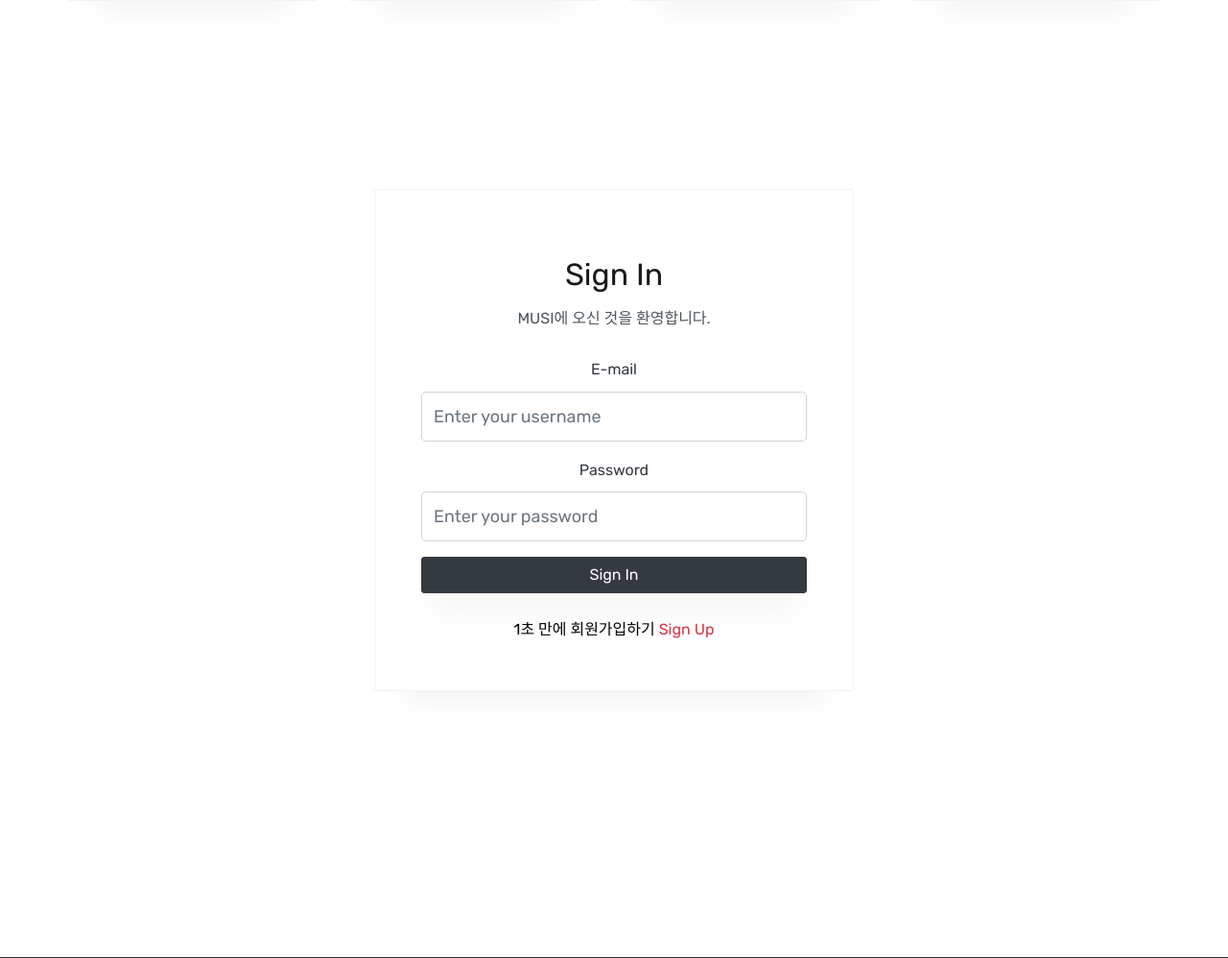
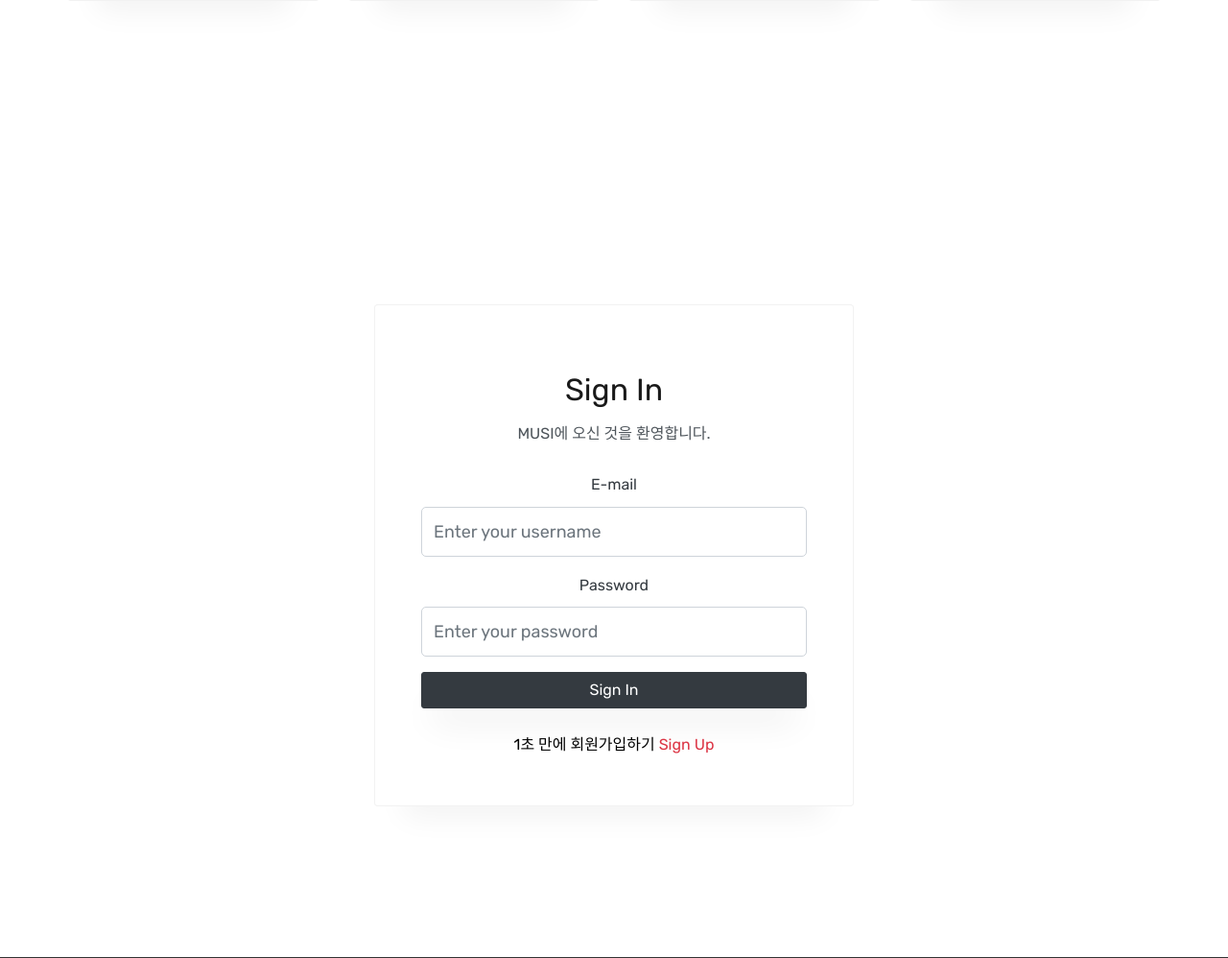
Before and after one commit to khn5906/MUSI, a Django app: page /analysis/process_input/ in a window 1280 px wide. Shown: the part 4603-5601 px from the top of the page at 96% size. Run offline with Django 5.2, Linux system fonts and the light colour scheme; some libraries are stand-ins or nearby versions; some web fonts are replaced.

Commit message:
사인화면패딩수정

```diff
--- a/template/home.html
+++ b/template/home.html
@@ -626,7 +626,7 @@
 	{% else %}
     <section class="ftco-section contact-section ftco-no-pb" data-section="sign" style="height:100vh;">
       <div class="container">
-		<div class="auth-wrapper d-flex justify-content-center">
+		<div class="auth-wrapper d-flex justify-content-center" style="padding-top: 120px;">
 			<div class="auth-box row" style="width:500px;">
 				<div class="align-self-stretch box p-5 text-center px-md-5">
 					<div class="text-center">
```
